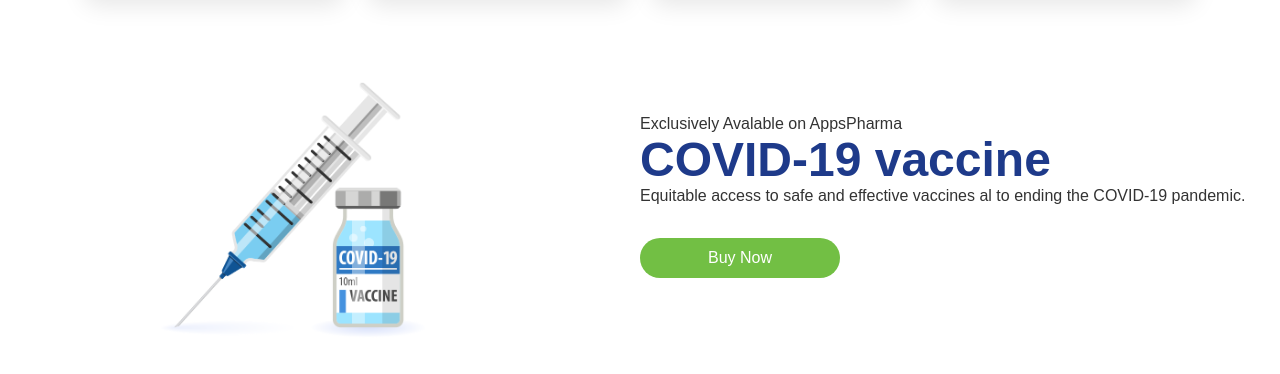
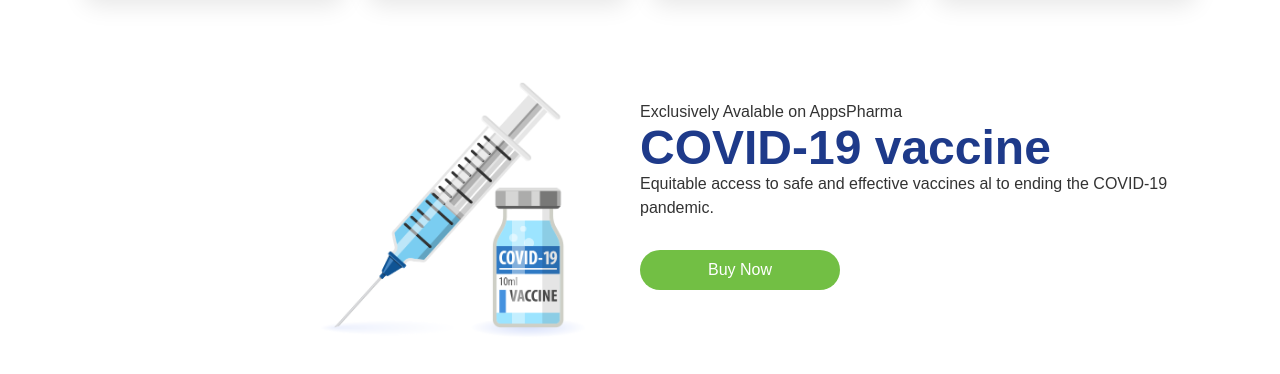
Before and after one commit to SalehAhmed19/app-pharma, a React (Create React App) app: page / in a window 1280 px wide. Shown: the part 1780-2154 px from the top of the page. Built offline with nearby package versions, Linux system fonts and the light colour scheme.

Commit message:
covid-banner added

```diff
--- a/src/Pages/CovidBanner/CovidBanner.jsx
+++ b/src/Pages/CovidBanner/CovidBanner.jsx
@@ -4,10 +4,10 @@ import injection from "../../Assets/images/COVID-19.png";
 const CovidBanner = () => {
   return (
     <div className="grid grid-cols-1 lg:grid-cols-2 py-10">
-      <div className="flex justify-center">
+      <div className="flex justify-end">
         <img className="w-1/2" src={injection} alt="" />
       </div>
-      <div className="flex flex-col justify-center">
+      <div className="flex flex-col justify-center pr-20">
         <p>Exclusively Avalable on AppsPharma</p>
         <h2 className="text-blue-900 text-5xl font-bold">COVID-19 vaccine</h2>
         <p>
```
